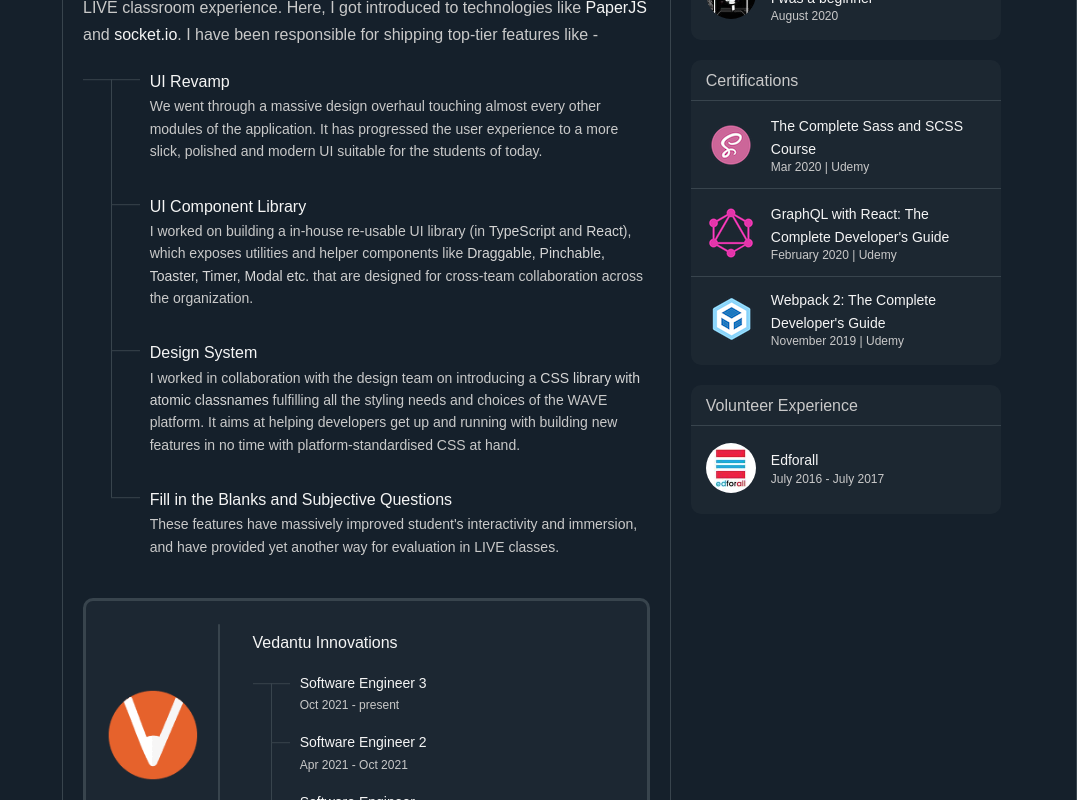
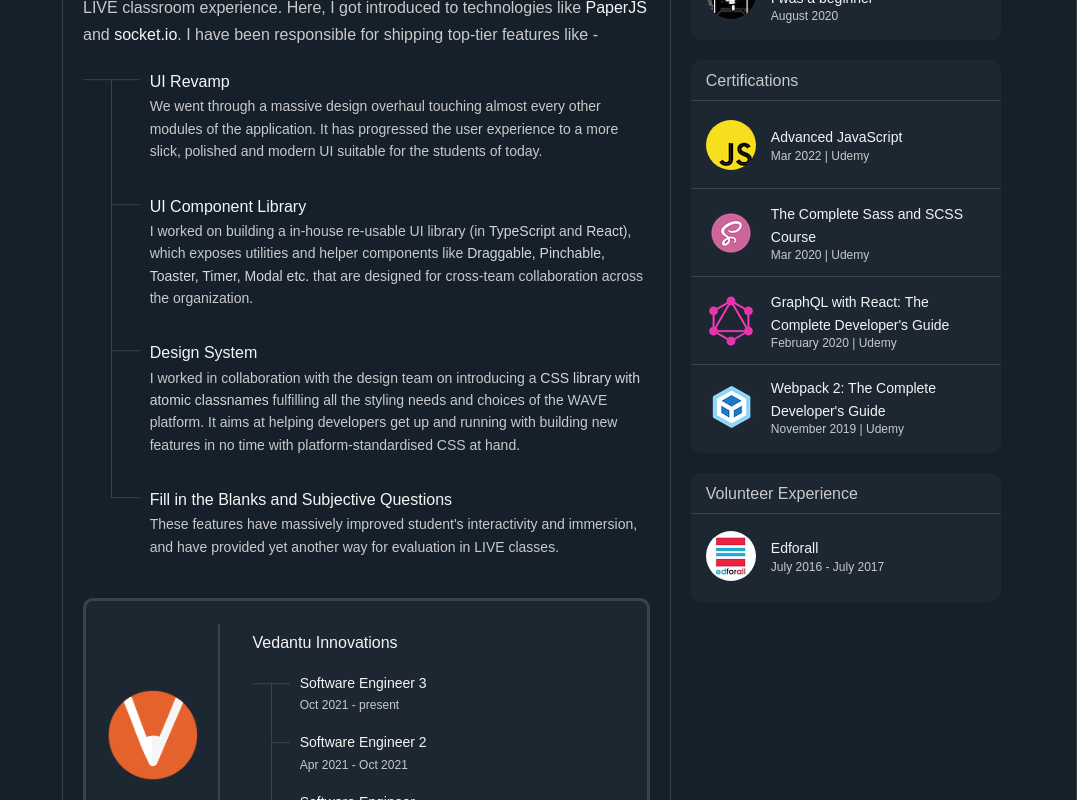
Before and after one commit to himayand21/portfolio-v2, a React (Create React App) app: page / in a window 1280 px wide. Shown: the part 840-1640 px from the top of the page, without its empty margins (203-1280 px from the left). Built offline with nearby package versions, Linux system fonts and the light colour scheme; a web font is replaced by a local one.

Commit message:
feat(cert): add advanced JS

```diff
--- a/src/metadata/profile/asideFeed.ts
+++ b/src/metadata/profile/asideFeed.ts
@@ -9,6 +9,7 @@
 import Org3 from '../../images/highlights/Org3.png';
 import Vol1 from '../../images/highlights/Vol1.jpg';
 import Sass from '../../images/skills/sass.png';
+import JS from '../../images/skills/js.png';
 import Webpack from '../../images/skills/webpack.png';
 import GraphQL from '../../images/skills/graphql.png';
 
@@ -66,6 +67,11 @@
   {
     type: 'Certifications',
     items: [{
+      link: 'https://drive.google.com/file/d/1ju2I3TCGbNMWD59k91LoX05eHqFQjZ4z/view?usp=sharing',
+      title: 'Advanced JavaScript',
+      subtitle: 'Mar 2022 | Udemy',
+      getImage: (): string => JS,
+    }, {
       link: 'https://drive.google.com/file/d/19Dp2C3zFRTJRfNwj_-BaJHw6Tzu5_Srx/view?usp=drivesdk',
       title: 'The Complete Sass and SCSS Course',
       subtitle: 'Mar 2020 | Udemy',
```
